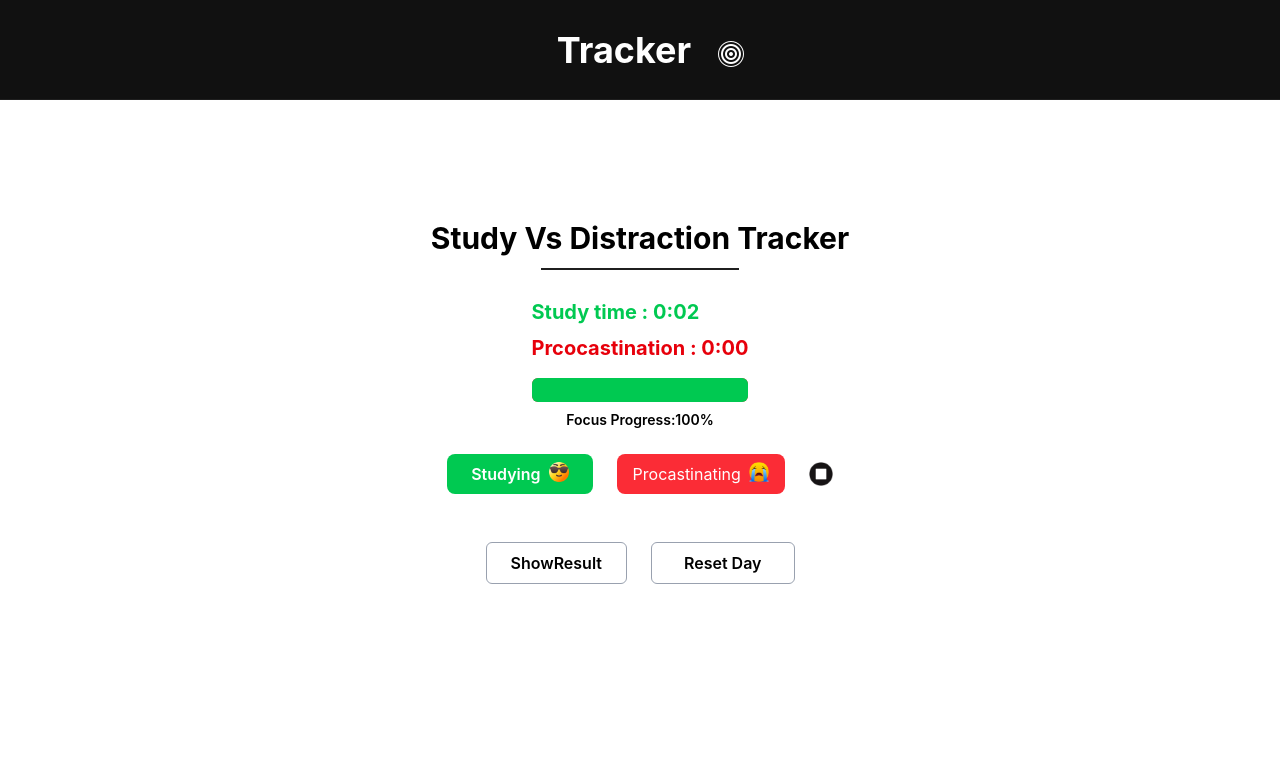
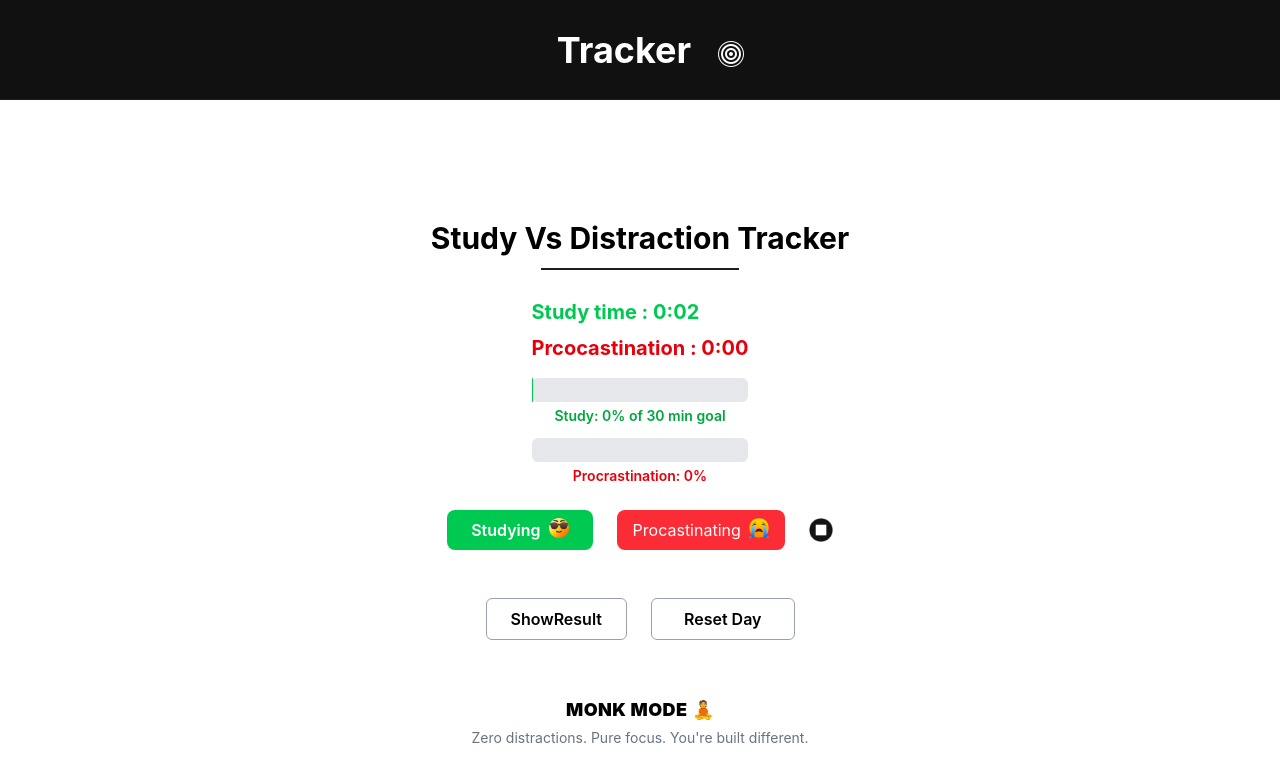
Before and after one commit to anuradhasharma1/tracker, a React (Vite) app: page / in a window 1280 px wide. Both pictures are taken after a click on the button "Studying". Shown: the top 782 px of the page. Built offline with nearby package versions, Linux system fonts and the light colour scheme.

Commit message:
added a fun verdict to my tracker ,which passes funny cmnts

```diff
--- a/src/components/ProgressBar.jsx
+++ b/src/components/ProgressBar.jsx
@@ -1,21 +1,32 @@
 import React from "react"
 
 const ProgressBar = ({ Study, Lazy }) => {
-    const total = Study + Lazy;
-    const StudyPercent = total ? (Study / total) * 100 : 0;
+    const MAX = 1800; // 30 minutes in seconds
 
+    const StudyPercent = Math.min((Study / MAX) * 100, 100);
+    const LazyPercent = Math.min((Lazy / MAX) * 100, 100);
 
     return (
-        <div className=" w-full max-w-md  mt-4">
-            <div className="w-full bg-red-500 h-6 rounded-md">
-                <div className=" bg-green-500 h-6 rounded-md transition-all duration-500" style={{ width: `${StudyPercent}%` }}></div>
+        <div className="w-full max-w-md mt-4 flex flex-col gap-3">
+            <div>
+                <div className="w-full bg-gray-200 h-6 rounded-md">
+                    <div className="bg-green-500 h-6 rounded-md transition-all duration-500" style={{ width: `${StudyPercent}%` }}></div>
+                </div>
+                <p className="text-sm mt-1 text-center font-semibold text-green-600">
+                    Study: {Math.round(StudyPercent)}% of 30 min goal
+                </p>
             </div>
-            <p className=" text-sm mt-2 text-center font-semibold">
-                Focus Progress:{Math.round(StudyPercent)}%
-            </p>
+
+            <div>
+                <div className="w-full bg-gray-200 h-6 rounded-md">
+                    <div className="bg-red-500 h-6 rounded-md transition-all duration-500" style={{ width: `${LazyPercent}%` }}></div>
+                </div>
+                <p className="text-sm mt-1 text-center font-semibold text-red-600">
+                    Procrastination: {Math.round(LazyPercent)}%
+                </p>
+            </div>
         </div>
     );
-
 };
 
 export default ProgressBar;
--- a/src/components/Tracker.jsx
+++ b/src/components/Tracker.jsx
@@ -2,12 +2,14 @@ import React from 'react'
 import { useState } from 'react'
 import ProgressBar from './ProgressBar'
 import useTimer from '../hooks/useTimer'
+import verdict from '../utils/verdict'
 
 const Tracker = () => {
     const [Study, setStudy] = useState(0)
     const [Lazy, setLazy] = useState(0)
     const [mode, setMode] = useState(null)
     const [paused, setpaused] = useState(false)
+    const verdictComment = verdict(Study, Lazy)
 
     useTimer(mode, paused, setStudy, setLazy);
 
@@ -60,9 +62,15 @@ const Tracker = () => {
 
                 <div className=' flex gap-6'>
                     <button onClick={showResult} className=' border border-gray-400 my-10 px-6 py-2 rounded-md cursor-pointer font-semibold'>ShowResult</button>
-                    <button className='border border-gray-400 my-10 px-8 py-2 rounded-md cursor-pointer font-semibold'>Reset Day</button>
+                    <button onClick={() => { setStudy(0); setLazy(0); setMode(null); setpaused(false); }} className='border border-gray-400 my-10 px-8 py-2 rounded-md cursor-pointer font-semibold'>Reset Day</button>
 
                 </div>
+                {verdictComment && (
+                    <div className="text-center mt-2">
+                        <span className="font-black text-lg tracking-wide">{verdictComment.tag}</span>
+                        <p className="text-sm text-gray-500 mt-1">{verdictComment.comment}</p>
+                    </div>
+                )}
             </div>
         </>
     )
--- /dev/null
+++ b/src/utils/verdict.jsx
@@ -0,0 +1,21 @@
+import React from 'react'
+
+const verdict = (Study, Lazy) => {
+    if (Study === 0 && Lazy === 0) return null;
+    const total = Study + Lazy;
+    const studyRatio = Study / total;
+
+    if (studyRatio === 1) return { tag: "MONK MODE 🧘", comment: "Zero distractions. Pure focus. You're built different." };
+    if (studyRatio >= 0.85) return { tag: "DEEP FOCUS 🔥", comment: "Almost untouchable today. Keep this energy." };
+    if (studyRatio >= 0.7) return { tag: "LOCKED IN 💪", comment: "More grind than slack. Solid session." };
+    if (studyRatio >= 0.55) return { tag: "DECENT RUN 📈", comment: "Leaning productive. Push a bit harder." };
+    if (studyRatio === 0.5) return { tag: "PERFECTLY SPLIT ⚖️", comment: "Half hustle, half chill. Pick a side." };
+    if (studyRatio >= 0.35) return { tag: "SLIPPING 😬", comment: "Laziness is winning. Time to flip the script." };
+    if (studyRatio >= 0.2) return { tag: "COASTING 🛋️", comment: "Barely studying bro. What are we doing?" };
+    if (studyRatio > 0) return { tag: "FULL SLACKER 💀", comment: "You basically just vibed today. Tomorrow better." };
+    return { tag: "GHOST MODE 😶‍🌫️", comment: "Zero study. You didn't even try bro." };
+};
+
+
+
+export default verdict
```
